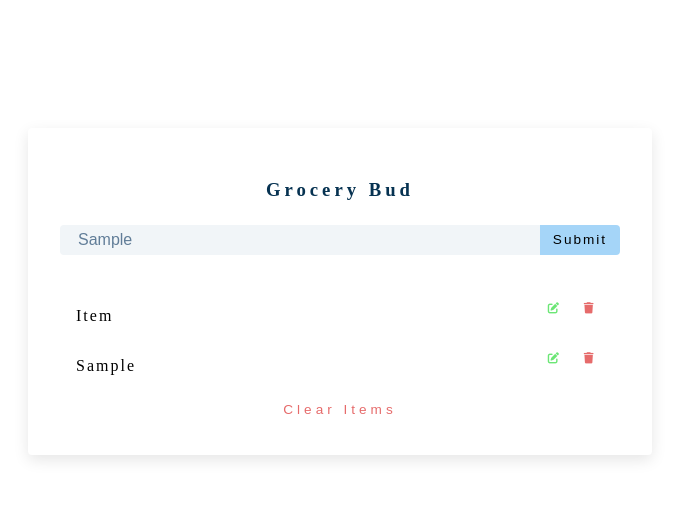
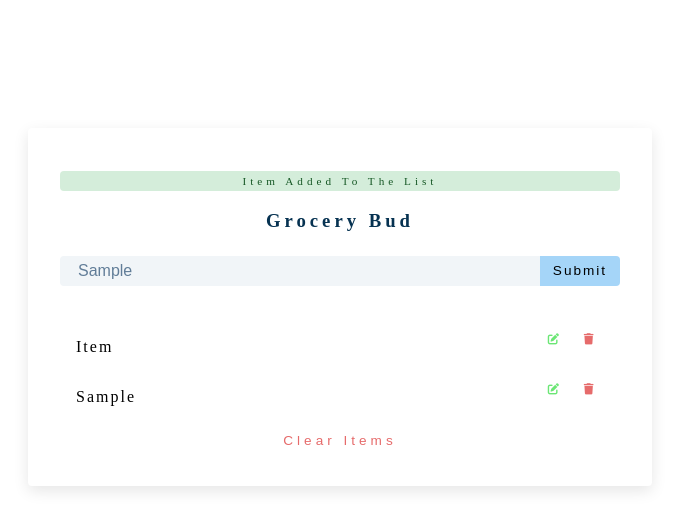
Before and after one commit to CartoonToYou/grocery-bud, a plain HTML site: page index.html in a window 1280 px wide. Both pictures are taken after typing "Sample" into the empty fields and a click on the button "Submit". Shown: the whole page, without its empty margins (300-979 px from the left). Drawn offline with Linux system fonts and the light colour scheme.

Commit message:
Update: alert with wip delete btn

```diff
--- a/index.js
+++ b/index.js
@@ -7,15 +7,40 @@ console.log(submitBtn);
 const list = document.querySelector(".grocery-list");
 console.log(list);
 
+const alert = document.querySelector(".alert");
+console.log(alert);
+
 submitBtn.addEventListener("click", addItem);
 
 function addItem(event) {
   event.preventDefault();
   const inputValue = groceryInput.value;
   console.log(inputValue);
-  const newGroceryList = `
-  <div class="grocery-list">
-    <article class="grocery-item">
+  // const newGroceryList = `
+  // <div class="grocery-list">
+  //   <article class="grocery-item">
+  //     <p class="title">${inputValue}</p>
+  //     <div class="btn-container">
+  //       <button type="button" class="edit-btn">
+  //         <i class="fa-solid fa-pen-to-square"></i>
+  //       </button>
+  //       <button type="button" class="delete-btn">
+  //         <i class="fa-solid fa-trash"></i>
+  //       </button>
+  //     </div> <!-- clear button -->
+  //   </article>
+  // </div>
+  // `;
+  // list.insertAdjacentHTML("afterend", newGroceryList);
+  const element = document.createElement("article");
+
+  let attribute = document.createAttribute("data-id");
+  const id = new Date().getTime().toString();
+  attribute.value = id;
+  element.setAttributeNode(attribute);
+
+  element.classList.add("grocery-item");
+  element.innerHTML = `
     <p class="title">${inputValue}</p>
     <div class="btn-container">
       <button type="button" class="edit-btn">
@@ -24,9 +49,23 @@ function addItem(event) {
       <button type="button" class="delete-btn">
         <i class="fa-solid fa-trash"></i>
       </button>
-      </div> <!-- clear button -->
-    </article>
     </div>
   `;
-  list.insertAdjacentHTML("afterend", newGroceryList);
+  const deleteBtn = element.querySelector(".delete-btn");
+  deleteBtn.addEventListener("click", deleteItem);
+  list.appendChild(element);
+
+  alert.textContent = "item added to the list";
+  alert.classList.add("alert-success");
+
+  setTimeout(function () {
+    console.log("alert will disappear!");
+    alert.textContent = "";
+    alert.classList.remove("alert-success");
+  }, 3000);
 }
+
+function deleteItem(event) {
+  const element = event.currentTarget;
+  console.log(element);
+}
--- a/style.css
+++ b/style.css
@@ -125,3 +125,23 @@
 .grocery-container {
   margin-top: 2rem;
 }
+
+.alert {
+  margin-bottom: 1rem;
+  height: 1.25rem;
+  display: flex;
+  justify-content: center;
+  align-items: center;
+  font-size: 0.7rem;
+  border-radius: 0.25rem;
+  letter-spacing: 0.25rem;
+  text-transform: capitalize;
+}
+.alert-success {
+  color: #155724;
+  background-color: #d4edda;
+}
+.alert-danger {
+  color: #721c24;
+  background-color: #f8d7da
+}
```
Lines whose indentation alone changed are shown as unchanged.
